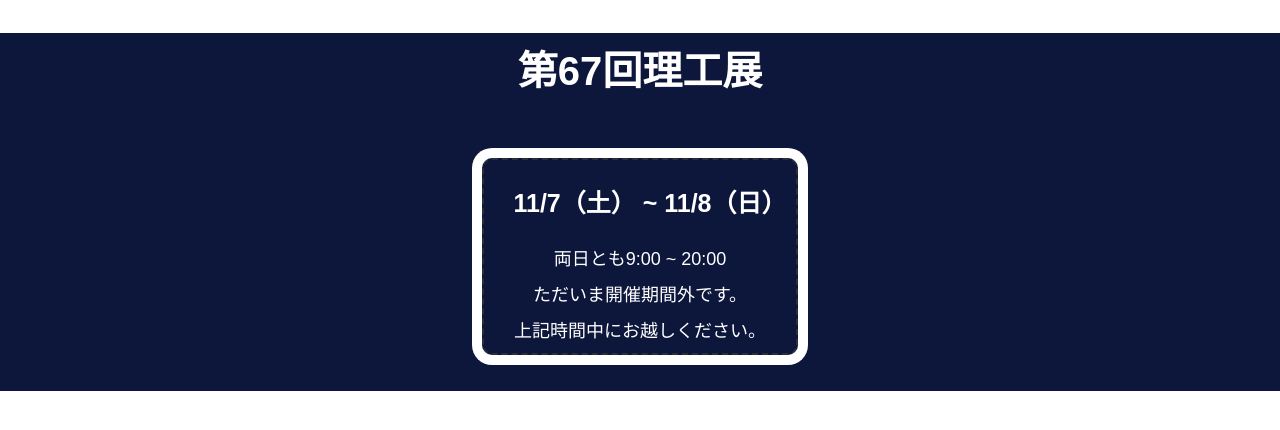
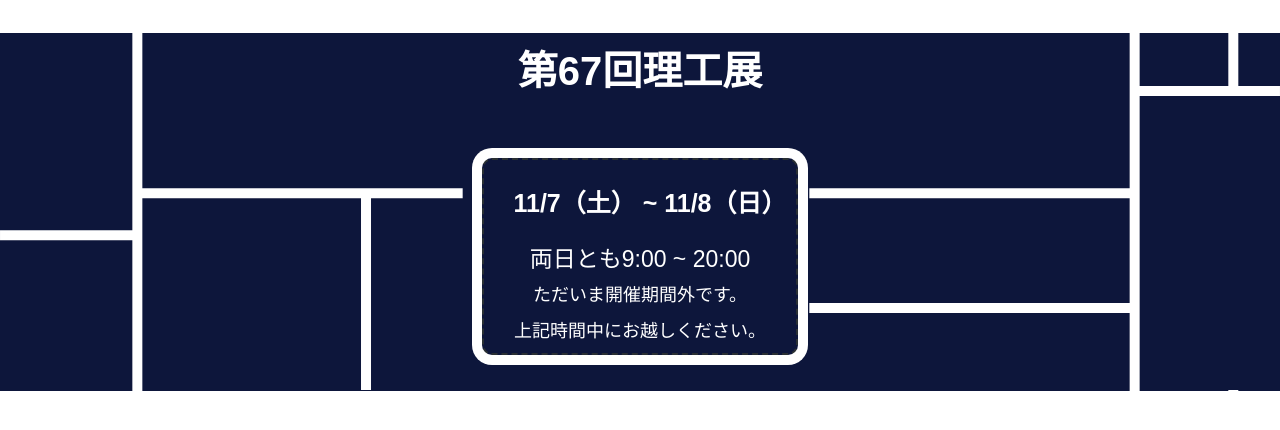
Before and after one commit to Rikoten/site2020, a PHP site: page /Overtime_page.html in a window 1280 px wide. Shown: the top 430 px of the page. Run offline with PHP 8.4, Linux system fonts and the light colour scheme.

Commit message:
時間外ページ更新

```diff
--- a/Overtime_page.html
+++ b/Overtime_page.html
@@ -16,7 +16,7 @@
                 <h1>第67回理工展</h1>
                 <div class="box1">
                     <h2>11/7（土） ~ 11/8（日）</h2>
-                    <p>両日とも9:00 ~ 20:00</p>
+                    <p style="font-size: 23px;">両日とも9:00 ~ 20:00</p>
                     <p>ただいま開催期間外です。</p>
                     <p>上記時間中にお越しください。</p>
                 </div>
--- a/css/Overtime_page.css
+++ b/css/Overtime_page.css
@@ -11,6 +11,8 @@ body {
     background-color: #0D163B;
     background-size: contain;
     text-align: center;
+    background-image: url(../Overtime_page_back.svg);
+    background-size: 100%;
 }
 
 .message h1{
```
Also changed, not shown: Overtime_page_back.svg.
